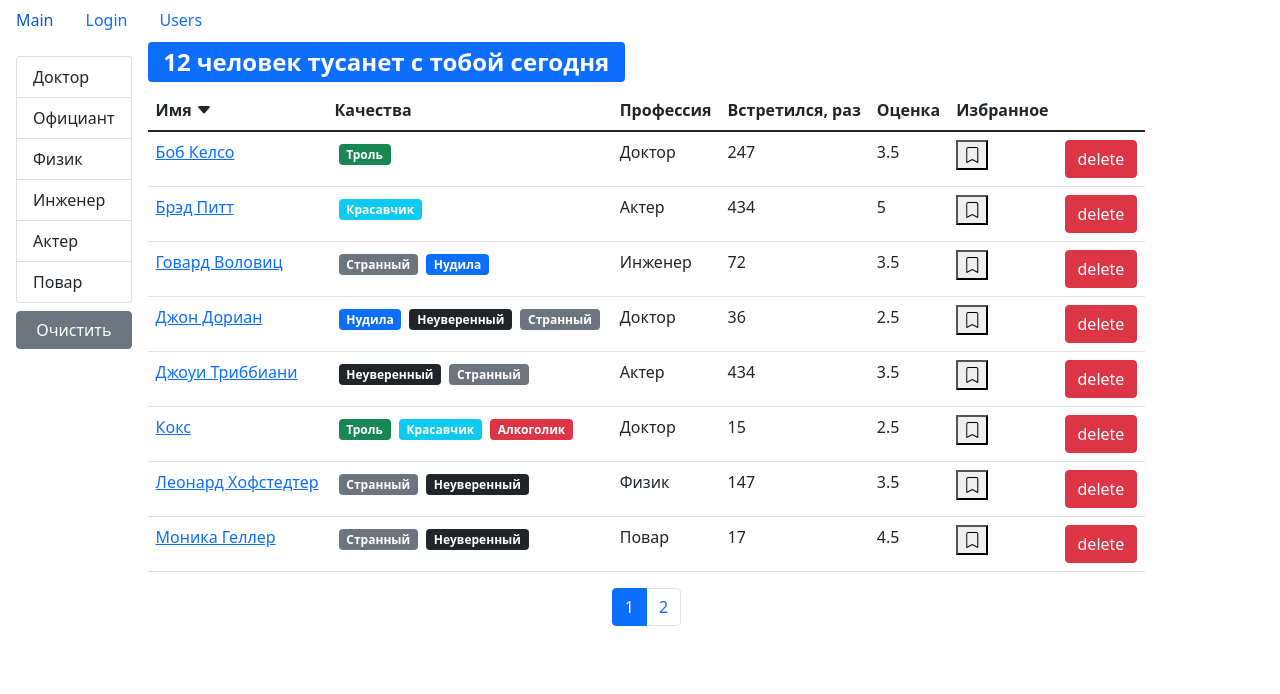
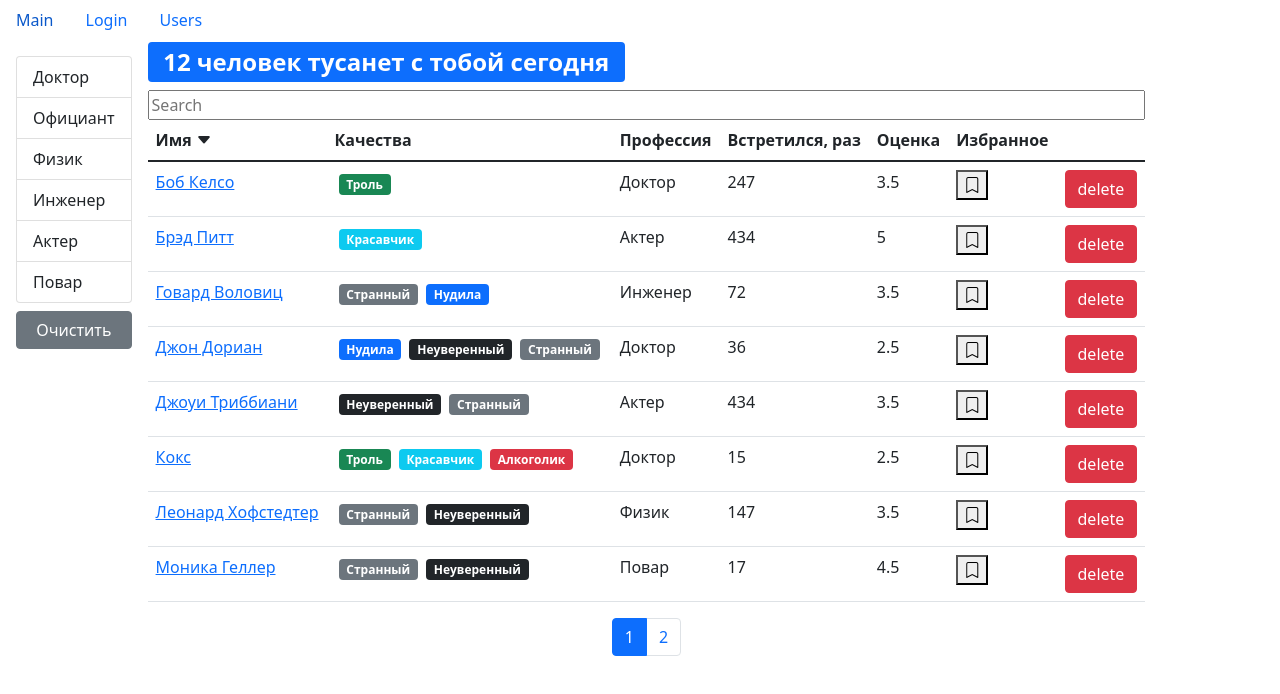
Before and after one commit to mrbushik/Post-company, a React (Create React App) app: page /users/67rdca3eeb7f6fgeed471815 in a window 1280 px wide. Both pictures are taken after a click on the button "Все пользователи". Shown: the top 694 px of the page. Built offline with nearby package versions, Linux system fonts and the light colour scheme.

Commit message:
search filter

```diff
--- a/src/app/components/usersList.jsx
+++ b/src/app/components/usersList.jsx
@@ -10,6 +10,7 @@
 const UsersList = () => {
     const [currentPage, setCurrentPage] = useState(1);
     const [professions, setProfession] = useState();
+    const [searchQuery, setSearchQuery] = useState("");
     const [selectedProf, setSelectedProf] = useState();
     const [sortBy, setSortBy] = useState({ path: "name", order: "asc" });
     const pageSize = 8;
@@ -37,10 +38,18 @@
 
     useEffect(() => {
         setCurrentPage(1);
-    }, [selectedProf]);
+    }, [selectedProf, searchQuery]);
 
     const handleProfessionSelect = (item) => {
+        if (searchQuery !== "") {
+            setSearchQuery("");
+        }
         setSelectedProf(item);
+    };
+
+    const handleSeachQuery = ({ target }) => {
+        setSelectedProf(undefined);
+        setSearchQuery(target.value);
     };
 
     const handlePageChange = (pageIndex) => {
@@ -51,7 +60,14 @@
     };
 
     if (users) {
-        const filteredUsers = selectedProf
+        const filteredUsers = searchQuery
+            ? users.filter(
+                  (user) =>
+                      user.name
+                          .toLowerCase()
+                          .indexOf(searchQuery.toLowerCase()) !== -1
+              )
+            : selectedProf
             ? users.filter(
                   (user) =>
                       JSON.stringify(user.profession) ===
@@ -59,6 +75,23 @@
               )
             : users;
 
+        // {
+        //     if (users) {
+        //         const filteredUsers = searchQuery
+        //             ? users.filter(
+        //                   (user) =>
+        //                       user.name
+        //                           .toLowerCase()
+        //                           .indexOf(searchQuery.toLowerCase()) !== -1
+        //               )
+        //             : selectedProf
+        //             ? users.filter(
+        //                   (user) =>
+        //                       JSON.stringify(user.profession) ===
+        //                       JSON.stringify(selectedProf)
+        //               )
+        //             : users;
+        // }
         const count = filteredUsers.length;
         const sortedUsers = _.orderBy(
             filteredUsers,
@@ -90,6 +123,13 @@
                 )}
                 <div className="d-flex flex-column">
                     <SearchStatus length={count} />
+                    <input
+                        type="text"
+                        name="searchQuery"
+                        placeholder="Search"
+                        onChange={handleSeachQuery}
+                        value={searchQuery}
+                    />
                     {count > 0 && (
                         <UserTable
                             users={usersCrop}
```
